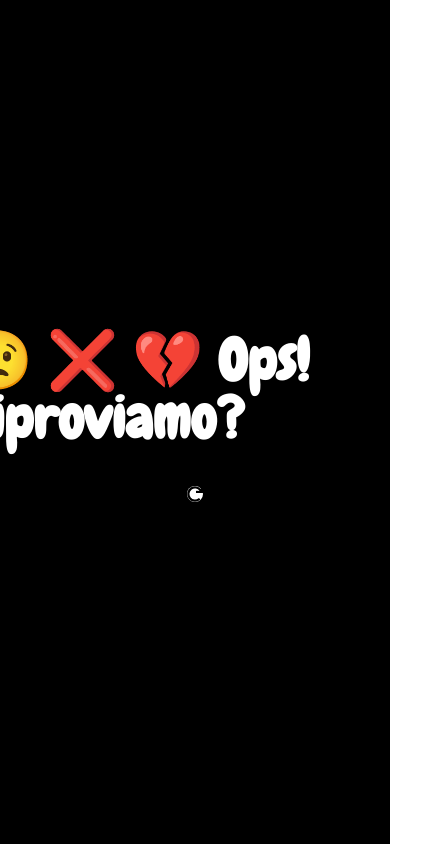
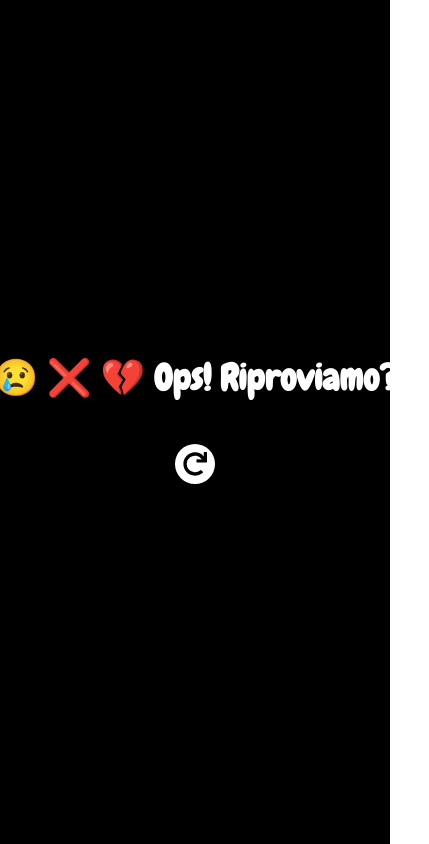
Before and after one commit to FrancescoBonizzi/tappy-tiles, a React (Vite) app: page /game-over in a window 390 px wide. Shown: the whole page, 429 px wide, since content can reach past the window. Built offline with nearby package versions, Linux system fonts and the light colour scheme.

Commit message:
feat: improve styling of RestartButton and Game Over scene for better responsiveness and visual appeal

```diff
--- a/src/components/RestartButton.tsx
+++ b/src/components/RestartButton.tsx
@@ -8,7 +8,7 @@ const RestartButton = () => {
 
     return (
         <motion.button
-            className="mt-4 sm:p-2 md:p-4 lg:p-6 bg-white cursor-pointer text-black rounded-full shadow-lg lg:text-6xl md:text-4xl sm:text-2xl font-bold flex items-center justify-center"
+            className="mt-4 p-2 sm:p-3 md:p-4 lg:p-6 bg-white cursor-pointer text-black rounded-full shadow-lg text-2xl sm:text-3xl md:text-4xl lg:text-6xl font-bold flex items-center justify-center"
             initial={{scale: 0.5}}
             animate={{
                 opacity: 1.5,
--- a/src/scenes/scene4GameOver.tsx
+++ b/src/scenes/scene4GameOver.tsx
@@ -4,13 +4,13 @@ import RestartButton from "../components/RestartButton.tsx";
 function Scene4GameOver() {
     return (
         <motion.div
-            className="absolute inset-0 flex flex-col items-center justify-center bg-black bg-opacity-75 text-white"
+            className="flex flex-col items-center h-screen justify-center bg-black bg-opacity-75 text-white"
             initial={{opacity: 0}}
             animate={{opacity: 1}}
             transition={{duration: 0.5}}>
 
             <motion.p
-                className="text-5xl font-bold mb-8 font-playful"
+                className="text-3xl sm:text-4xl md:text-5xl lg:text-6xl font-bold mb-8 font-playful text-center"
                 initial={{scale: 0.5}}
                 animate={{scale: 1.2}}
                 transition={{duration: 0.5, yoyo: Infinity}}>
```
